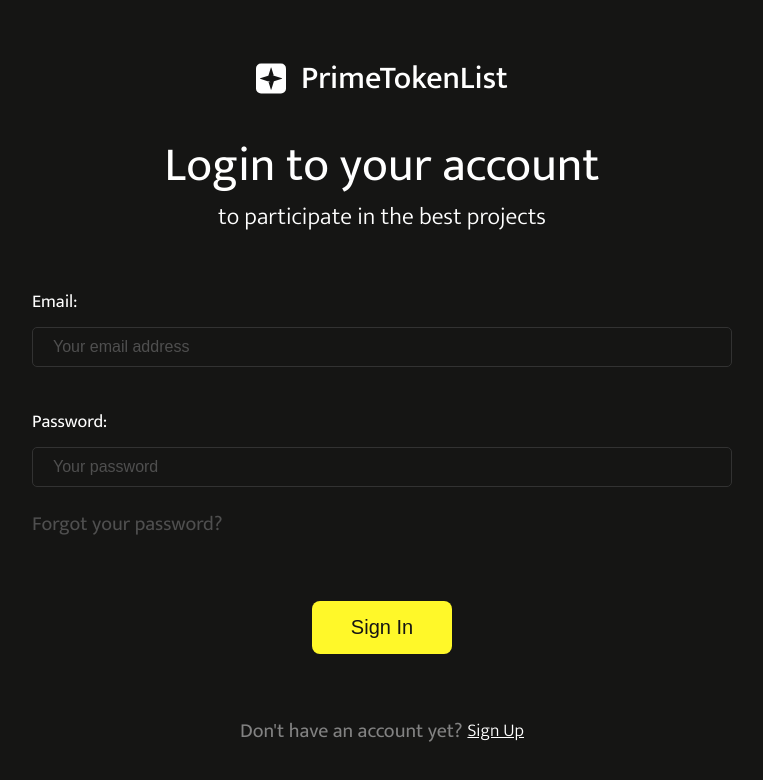
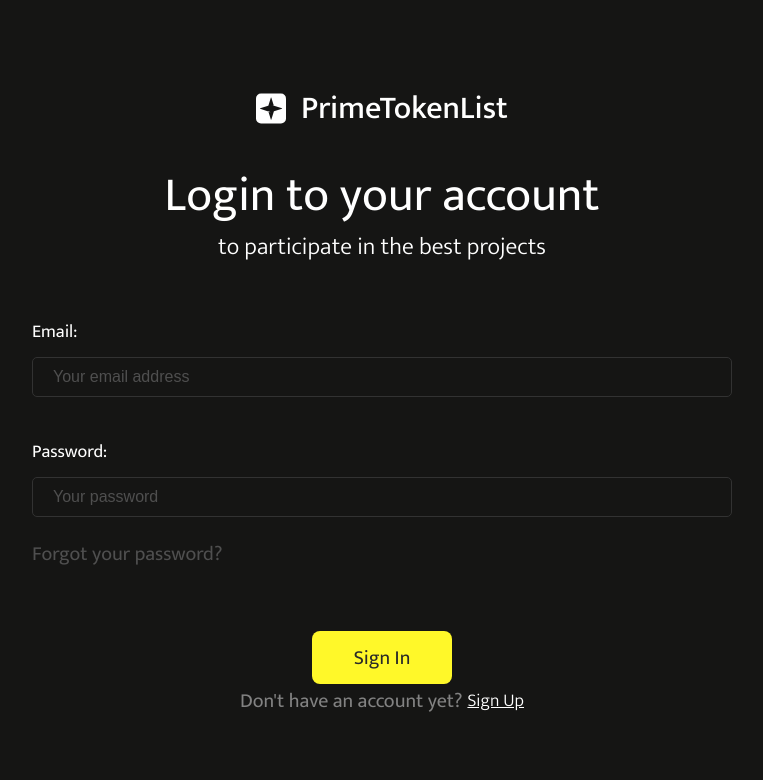
Before and after one commit to IgorMokhov/PTL_Frontend, a React (Vite) app: page /login in a window 1280 px wide. Shown: the top 780 px of the page, without its empty margins (258-1021 px from the left). Built offline with nearby package versions, Linux system fonts and the light colour scheme.

Commit message:
feat: added CustomButton in the Login

```diff
--- a/src/components/Login/Login.tsx
+++ b/src/components/Login/Login.tsx
@@ -2,6 +2,7 @@ import { useForm, SubmitHandler } from 'react-hook-form';
 import { Link } from 'react-router-dom';
 import { LoginHeader } from '../LoginHeader/LoginHeader';
 import styles from './Login.module.scss';
+import { CustomButton } from '../CustomButton/CustomButton';
 
 export interface IFormInput {
   email: string;
@@ -38,9 +39,14 @@ export const Login = () => {
           <Link className={styles.login_forgot_link} to="/forgot-password">
             Forgot your password?
           </Link>
-          <button className={styles.login_submit} type="submit">
+          <CustomButton
+            width={140}
+            height={53}
+            variant={'inverted'}
+            type={'submit'}
+          >
             Sign In
-          </button>
+          </CustomButton>
         </form>
 
         <div className={styles.login_footer}>
```
